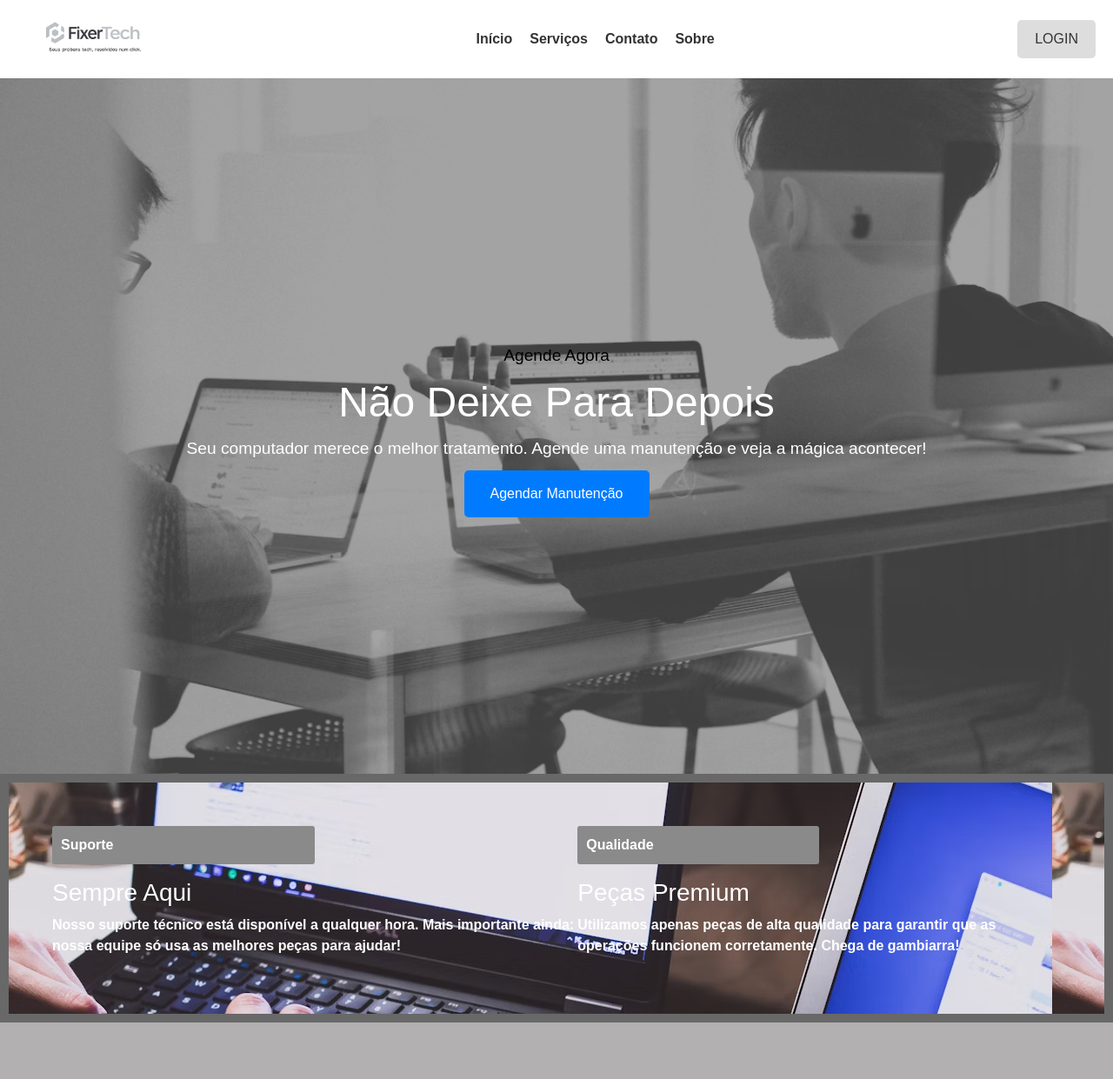
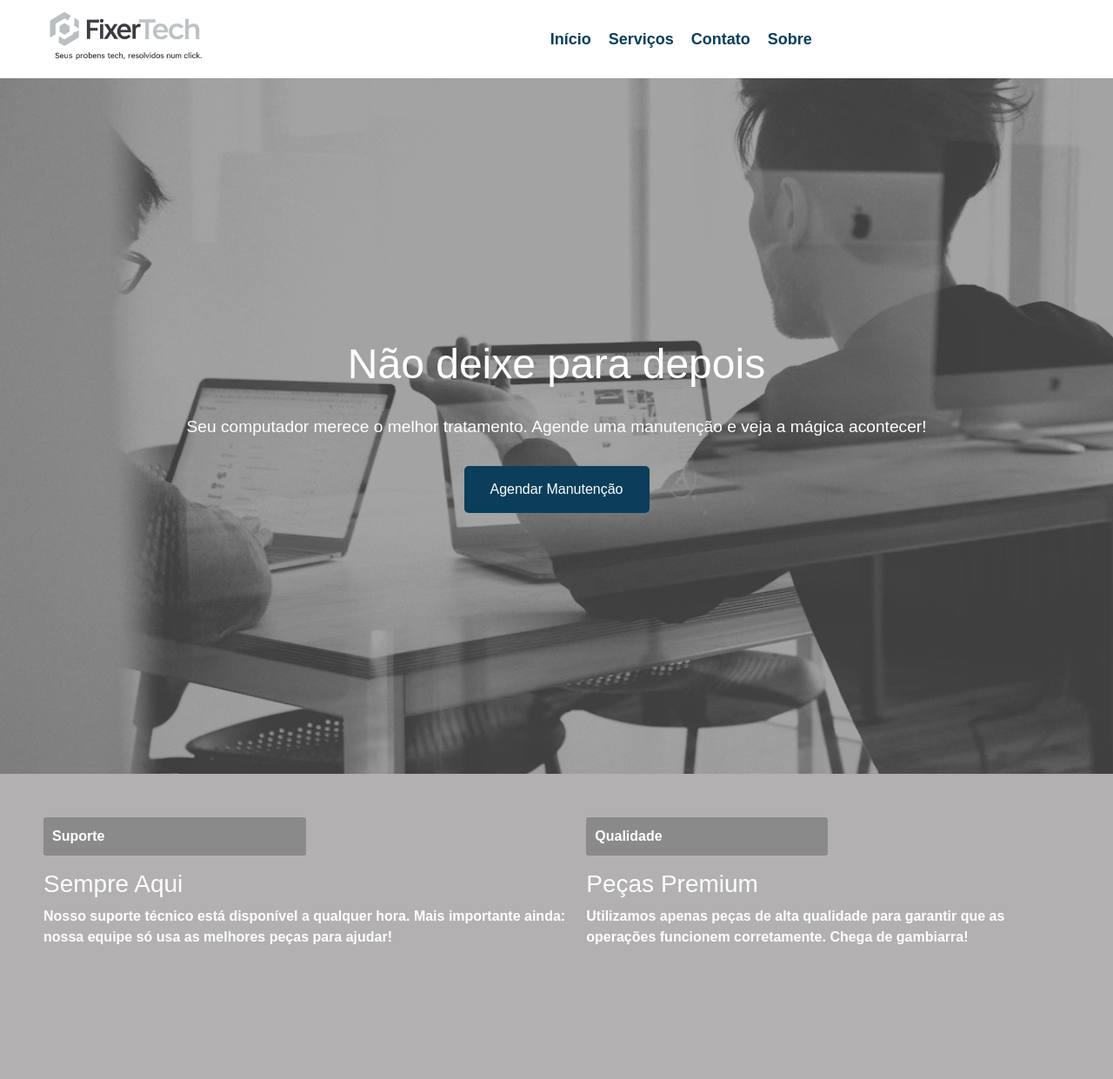
Before and after one commit to DudAlmeid/Projeto-Integrador-Front, a website: page homepage/index.html in a window 1280 px wide. Shown: the top 1241 px of the page at 87% size. Drawn offline with nearby package versions, Linux system fonts and the light colour scheme.

Commit message:
fix: fixing homepage

```diff
--- a/homepage/index.css
+++ b/homepage/index.css
@@ -6,13 +6,13 @@ body {
 }
 .header {
   background-color: #fff;
-  padding: 20px;
+  padding: 5px;
   display: flex;
   align-items: center;
   justify-content: space-between;
 }
 .logo img {
-  height: 50px;
+  height: 80px;
 }
 .nav {
   display: flex;
@@ -20,8 +20,15 @@ body {
 }
 .nav a {
   text-decoration: none;
-  color: #333;
+  color: #0a3e5a;
   font-weight: bold;
+  font-family: "Roboto Flex", sans-serif;
+  font-size: 18px;
+  transition: color 0.3s;
+}
+.nav a:hover {
+  color: rgb(203, 216, 223);
+  text-decoration: underline;
 }
 .login {
   background-color: #ddd;
@@ -41,6 +48,7 @@ body {
   align-items: center;
   color: #ffffff;
   text-align: center;
+  gap: 20px;
 }
 .main h1 {
   font-size: 3em;
@@ -51,7 +59,7 @@ body {
   margin: 10px 0;
 }
 .main .button {
-  background-color: #007bff;
+  background-color: #0a3e5a;
   color: #fff;
   padding: 15px 30px;
   border: none;
@@ -60,15 +68,21 @@ body {
   font-size: 1em;
 }
 .sup {
-  background-image: url("img/imagem-2.png");
-  opacity: 2;
   color: #fff;
   font-weight: bold;
   padding: 50px;
+  margin: 10px;
+  margin: 0 auto;
+  background-color: #b2b0b0;
+}
+.support-container {
   display: flex;
+  justify-content: space-between;
   align-items: center;
-  justify-content: space-between;
-  margin: 10px;
+  gap: 20px;
+  width: 100%;
+  max-width: 1200px;
+  margin: 0 auto;
 }
 .container {
   display: flex;
--- a/homepage/index.html
+++ b/homepage/index.html
@@ -25,19 +25,19 @@
         <a href="#form" id="link-contato">Contato</a>
         <a href="#footer" id="link-sobre">Sobre</a>
       </nav>
-      <a href="../dashboard/index.html" class="login">LOGIN</a>
+      <div></div>
     </header>
     <main class="main">
-      <p style="color: rgb(0, 0, 0)">Agende Agora</p>
-      <h1>Não Deixe Para Depois</h1>
+      <h1>Não deixe para depois</h1>
       <p>
         Seu computador merece o melhor tratamento. Agende uma manutenção e veja
         a mágica acontecer!
       </p>
       <a href="#form" class="button">Agendar Manutenção</a>
     </main>
-    <div>
+    <div class="">
       <div class="sup">
+        <div class="support-container">
         <div class="support">
           <p
             style="
@@ -71,6 +71,7 @@
             Utilizamos apenas peças de alta qualidade para garantir que as
             operações funcionem corretamente. Chega de gambiarra!
           </p>
+        </div>
         </div>
       </div>
       <div id="faq" class="py-5" style="background-color: #b2b0b0">
```
